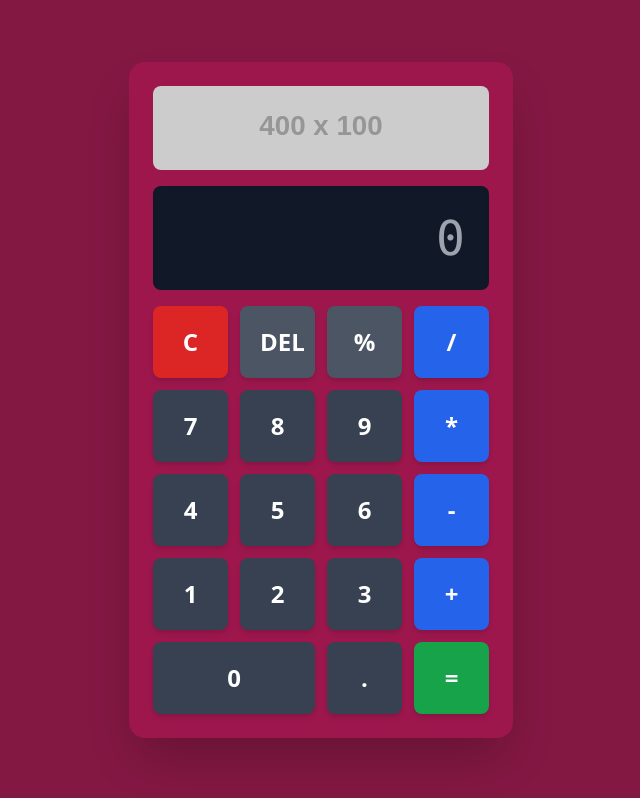
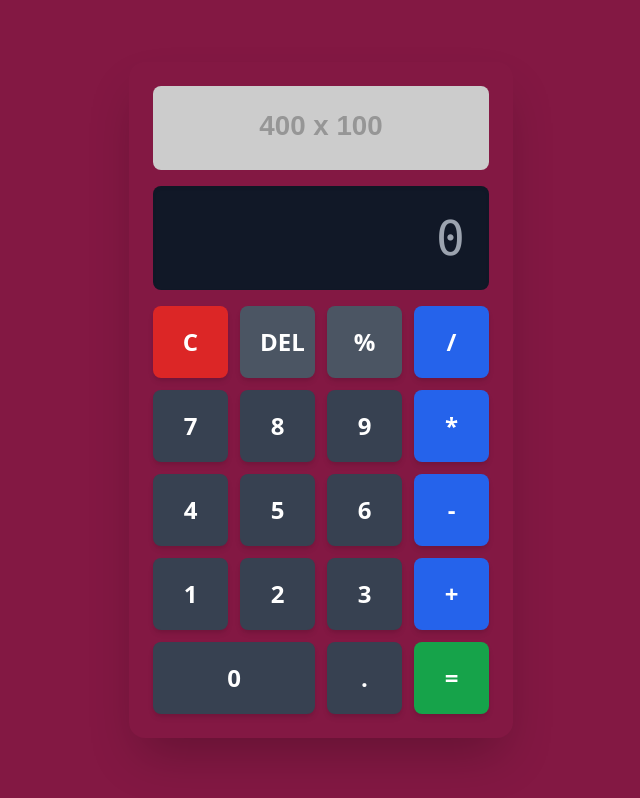
Before and after one commit to divasavitri13-ctrl/kelas-a, a plain HTML site: page index.html in a window 1280 px wide. Shown: the whole page, without its empty margins (319-959 px from the left). Drawn offline with nearby package versions, Linux system fonts and the light colour scheme; placeholder pictures from the web are drawn by us.

Commit message:
Update index.html

```diff
--- a/index.html
+++ b/index.html
@@ -11,7 +11,7 @@
 
 <body class="bg-pink-900 text-white min-h-screen flex items-center justify-center p-4">
 
-    <div class="w-full max-w-sm bg-pink-800 rounded-2xl shadow-2xl p-6 space-y-4">
+    <div class="w-full max-w-sm bg-hotpink-800 rounded-2xl shadow-2xl p-6 space-y-4">
 
         <!--  Diva Savitri = untuk mengeluarkan foto/gambar -->
         <div>
@@ -66,4 +66,5 @@
 
 
 </body>
+
 </html>
```
